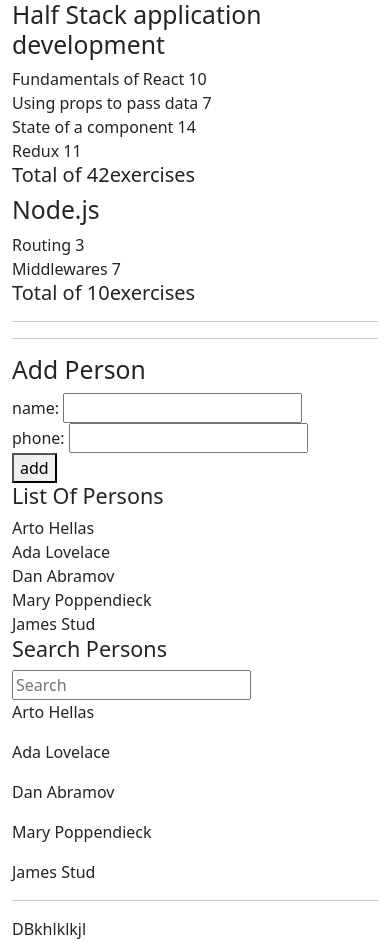
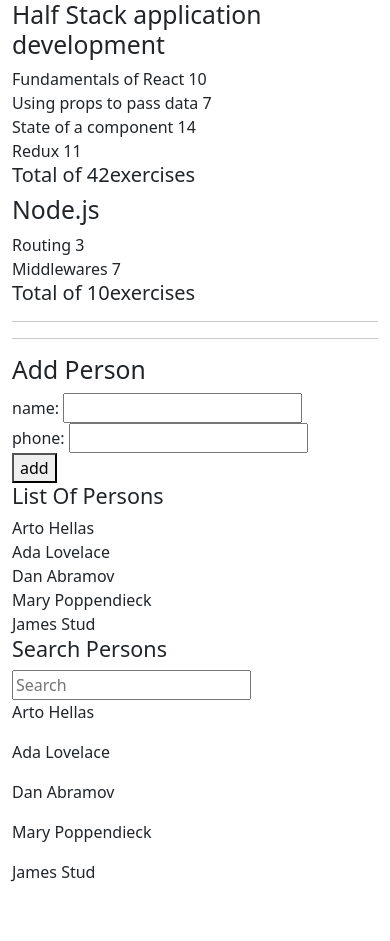
Before and after one commit to Peterzolo/Part2, a React (Create React App) app: page / in a window 390 px wide. After the commit the page ends 900 px from the top, so only its background shows below. Built offline with nearby package versions, Linux system fonts and the light colour scheme; data requests are answered from the project's data file.

Commit message:
Phone book
Modified codes

```diff
--- a/src/App.jsx
+++ b/src/App.jsx
@@ -5,7 +5,6 @@
 import axios from "axios";
 import { courses } from "../src/data/data";
 import Search from "./components/PhoneBook/Search";
-import DB from "./components/DB/DB";
 
 const App = () => {
   const [persons, setPersons] = useState([]);
@@ -15,7 +14,6 @@
 
   useEffect(() => {
     axios.get("http://localhost:3001/persons").then((response) => {
-      console.log("promise fulfilled", response.data);
       setPersons(response.data);
     });
   }, []);
@@ -51,8 +49,6 @@
           setsearchName={setsearchName}
         />
       </div>
-      <hr />
-      <DB />
     </div>
   );
 };
--- a/src/components/DB/DB.jsx
+++ /dev/null
@@ -1,7 +0,0 @@
-import React from "react";
-
-const DB = () => {
-  return <div>DBkhlklkjl</div>;
-};
-
-export default DB;
```
